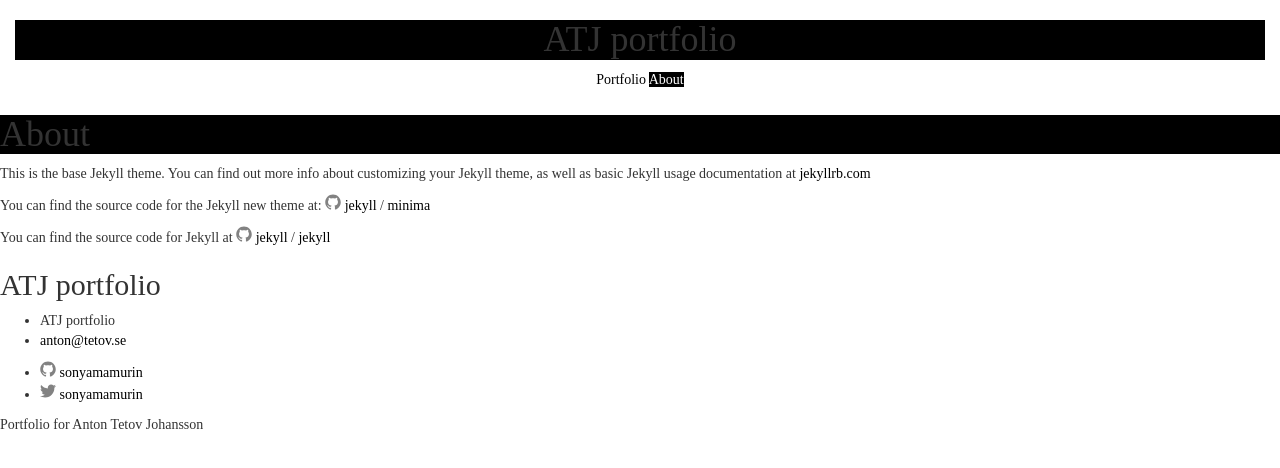
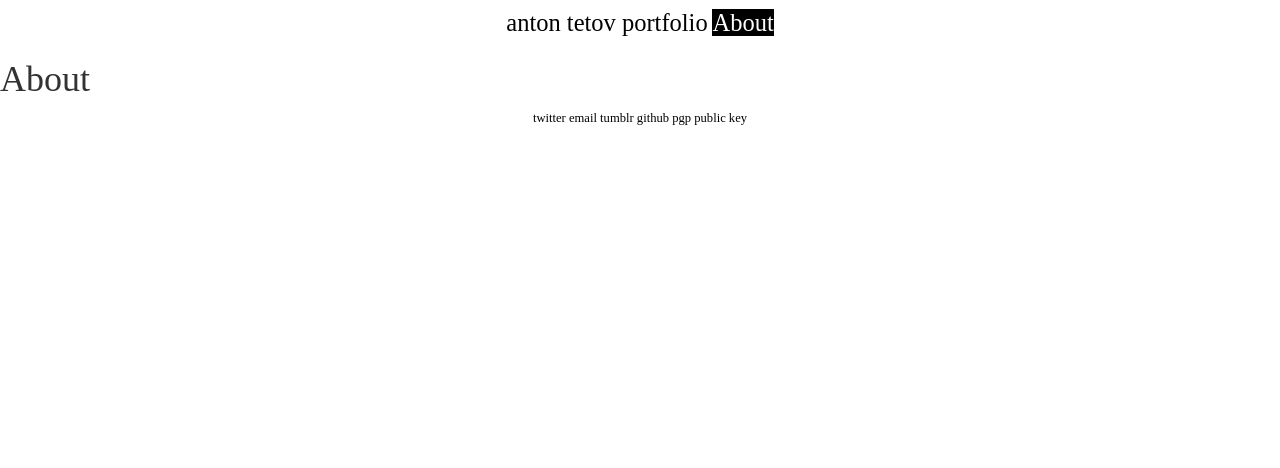
Before and after one commit to sonyamamurin/sonyamamurin.github.io, a Jekyll site: the page built from about.md, in a window 1280 px wide. Shown: the top 468 px of the page. Built offline with Jekyll 4.4.1, drawn with Linux system fonts in a browser that asks for light colours.

Commit message:
finally tooltips

```diff
--- a/_config.yml
+++ b/_config.yml
@@ -13,14 +13,16 @@
 # you will see them accessed via {{ site.title }}, {{ site.email }}, and so on.
 # You can create any custom variable you would like, and they will be accessible
 # in the templates via {{ site.myvariable }}.
-title: ATJ portfolio
+title: anton tetov portfolio
 email: anton@tetov.se
 description: > # this means to ignore newlines until "baseurl:"
     Portfolio for Anton Tetov Johansson
 baseurl: "" # the subpath of your site, e.g. /blog
-url: "http://sonyamamurin.github.io" # the base hostname & protocol for your site, e.g. http://example.com
+url: "https://arkadian.se" # the base hostname & protocol for your site, e.g. http://example.com
 twitter_username: sonyamamurin
-github_username:  sonyamamurin
+github_username: sonyamamurin
+tumblr_url: "http://farlig.tetov.se/"
+pgpkey_url: "https://pgp.mit.edu/pks/lookup?op=get&search=0xFD1C578F818FD7A3"
 
 navigation:
     name:       portfolio
--- a/_includes/footer.html
+++ b/_includes/footer.html
@@ -1,46 +1,21 @@
 <footer class="site-footer">
-
-  <div class="wrapper">
-
-    <h2 class="footer-heading">{{ site.title | escape }}</h2>
-
-    <div class="footer-col-wrapper">
-      <div class="footer-col footer-col-1">
-        <ul class="contact-list">
-          <li>
-            {% if site.author %}
-              {{ site.author | escape }}
-            {% else %}
-              {{ site.title | escape }}
+    <div class="container-fluid"  id="bootstrap-overrides">
+        <div class="text-center">
+            {% if site.twitter_username %}
+                <a href="https://twitter.com/{{ site.twitter_username }}">twitter</i></a>
             {% endif %}
-            </li>
             {% if site.email %}
-            <li><a href="mailto:{{ site.email }}">{{ site.email }}</a></li>
+                <a href="mailto:{{ site.email }}">email</i></a>
             {% endif %}
-        </ul>
-      </div>
-
-      <div class="footer-col footer-col-2">
-        <ul class="social-media-list">
-          {% if site.github_username %}
-          <li>
-            {% include icon-github.html username=site.github_username %}
-          </li>
-          {% endif %}
-
-          {% if site.twitter_username %}
-          <li>
-            {% include icon-twitter.html username=site.twitter_username %}
-          </li>
-          {% endif %}
-        </ul>
-      </div>
-
-      <div class="footer-col footer-col-3">
-        <p>{{ site.description | escape }}</p>
-      </div>
+            {% if site.tumblr_url %}
+                <a href="{{ site.tumblr_url }}">tumblr</i></a>
+            {% endif %}
+            {% if site.github_username %}
+                <a href="https://github.com/{{ site.github_username }}">github</i></a>
+            {% endif %}
+            {% if site.pgpkey_url %}
+                <a href="{{ site.pgpkey_url }}">pgp public key</a>
+            {% endif %}
+        </div>
     </div>
-
-  </div>
-
 </footer>
--- a/_includes/header.html
+++ b/_includes/header.html
@@ -1,8 +1,7 @@
 <header class="site-header" role="banner">
-    <div class="container-fluid">
-        <div class="text-center" style="margin:5px 0px">
-            <h1 style="active">{{ site.title }}</h1>
-            <a href="/" {% if page.url == "/" %}class="active"{% endif %}>Portfolio</a>
+    <div class="container-fluid"  id="bootstrap-overrides">
+        <div class="text-center">
+            <a href="/" {% if page.url == "/" %}class="active"{% endif %}>{{ site.title }}</a>
             {% assign navigation_pages = site.html_pages | sort: 'navigation_weight' %}
                 {% for p in navigation_pages %}
                     {% if p.navigation_weight %}
--- a/_includes/icon-github.html
+++ /dev/null
@@ -1 +0,0 @@
-<a href="https://github.com/{{ include.username }}"><span class="icon icon--github">{% include icon-github.svg %}</span><span class="username">{{ include.username }}</span></a>
--- a/_includes/icon-twitter.html
+++ /dev/null
@@ -1 +0,0 @@
-<a href="https://twitter.com/{{ include.username }}"><span class="icon icon--twitter">{% include icon-twitter.svg %}</span><span class="username">{{ include.username }}</span></a>
--- a/_layouts/home.html
+++ b/_layouts/home.html
@@ -2,12 +2,10 @@
 layout: default
 ---
 <div class="home">
-    <!-- {{ content }} -->
+    {{ content }}
         <div class="container-fluid">
             {% for post in site.posts %}
-                    <a class="post-link imagecontainer" href="{{ post.url | relative_url }}"><img src={{ site.url }}/assets{{ post.postimage }} class="img-fluid" alt="{{ post.title}}"style="margin:1px 0px">text</a>
+                <a class="post-link tooltips" href="{{ post.url | relative_url }}" title="Test"><img src="{{ site.url }}/assets{{ post.postimage }}" class="figure-img img-fluid" alt="{{ post.title }}" style="margin:1px 0px"><span>Tooltip</span></a>
             {% endfor %}
         </div>
-
-    <p class="rss-subscribe">R<a href="{{ "/feed.xml" | relative_url }}"></a></p>
 </div>
--- a/_sass/_variables.scss
+++ b/_sass/_variables.scss
@@ -1,31 +1,61 @@
-// Over ride boostrap variables here
+// Override boostrap variables here
+
+//@import "bootstrap/variables"; //  make sure all vars are loaded
 
 $link-hover-decoration: none;
 $link-color: #000;
 $link-hover-color: lighten($link-color, 20%);
+$link-hover-decoration: none;
+
 $font-family-serif: "Times New Roman", Times, serif, Georgia;
 $font-family-base: $font-family-serif;
 
-h1 {
-    color: #fff;
-    background-color: #000;
+a {
+  &:hover, &:focus {
+      font-style: italic;
+  }
 }
 
-a {
-  &:hover,
-  &:focus {
-      font-style: italic;
-  }
-  &:hover,
-  &:focus, .active {
-      color: #fff;
-  }
- }
+#bootstrap-overrides .active {
+        color: #fff;
+        background-color: #000;
+    &:hover, &:focus, &.active {
+        color: #fff;
+    }
+}
 
-.active {
-     color: #fff;
-     background-color: #000;
- }
+.site-header {
+     font-size: 175%;
+     margin:5px 0px;
+}
 
+.site-footer {
+      font-size: 90%;
+      margin:5px 0px;
+}
 
-@import "bootstrap/variables"; //  make sure all vars are loaded
+a.tooltips {
+  position: relative;
+  display: inline;
+}
+a.tooltips span {
+  position: absolute;
+  width:100%;
+  color: #000;
+  background: #FFF;
+  height: 34px;
+  line-height: 34px;
+  text-align: left;
+  visibility: hidden;
+  border-radius: 0px;
+  opacity: .5;
+}
+
+a:hover.tooltips span {
+  visibility: visible;
+  opacity: .5;
+  bottom: 0;
+  left: 0;
+  //margin-left: -76px;
+  //z-index: 50%;
+}
--- a/about.md
+++ b/about.md
@@ -4,13 +4,3 @@ title: About
 permalink: /about/
 navigation_weight: 2
 ---
-
-This is the base Jekyll theme. You can find out more info about customizing your Jekyll theme, as well as basic Jekyll usage documentation at [jekyllrb.com](https://jekyllrb.com/)
-
-You can find the source code for the Jekyll new theme at:
-{% include icon-github.html username="jekyll" %} /
-[minima](https://github.com/jekyll/minima)
-
-You can find the source code for Jekyll at
-{% include icon-github.html username="jekyll" %} /
-[jekyll](https://github.com/jekyll/jekyll)
```
Also changed, not shown: _includes/icon-github.svg (deleted), _includes/icon-twitter.svg (deleted).
